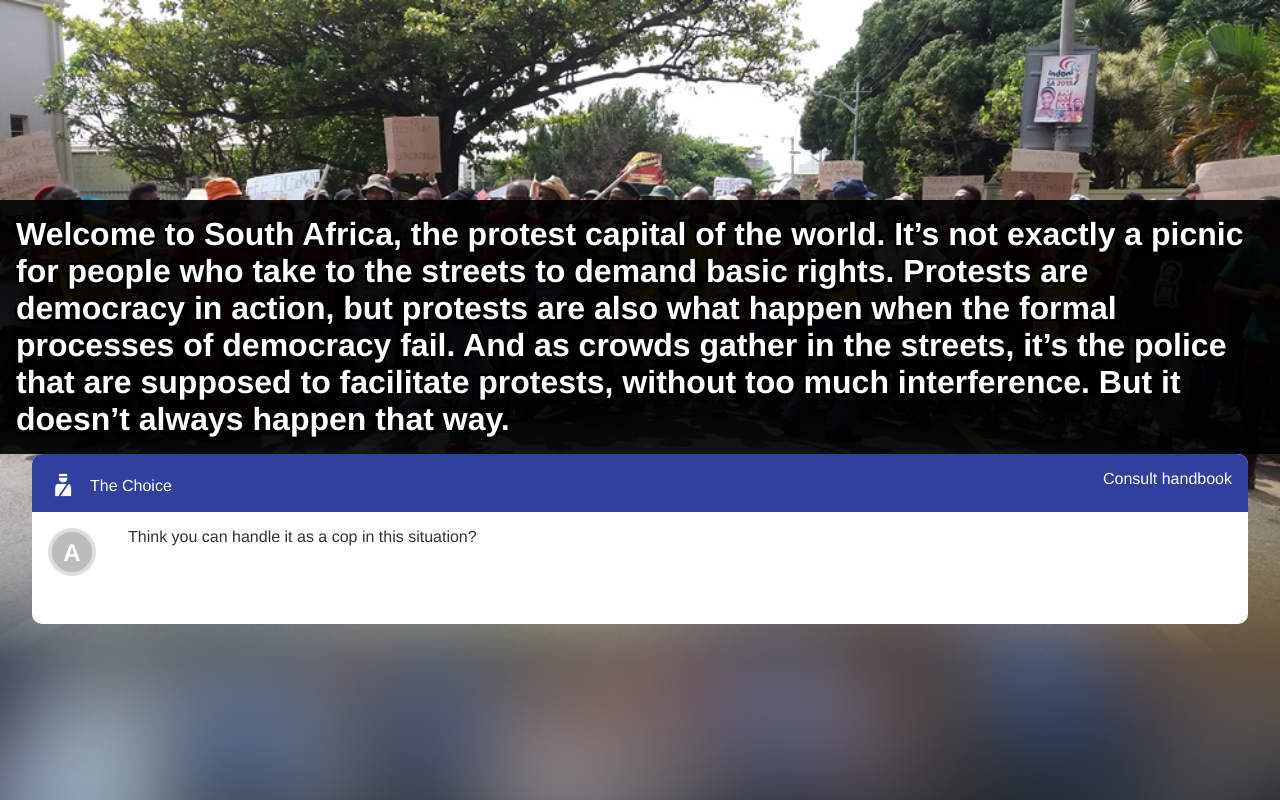
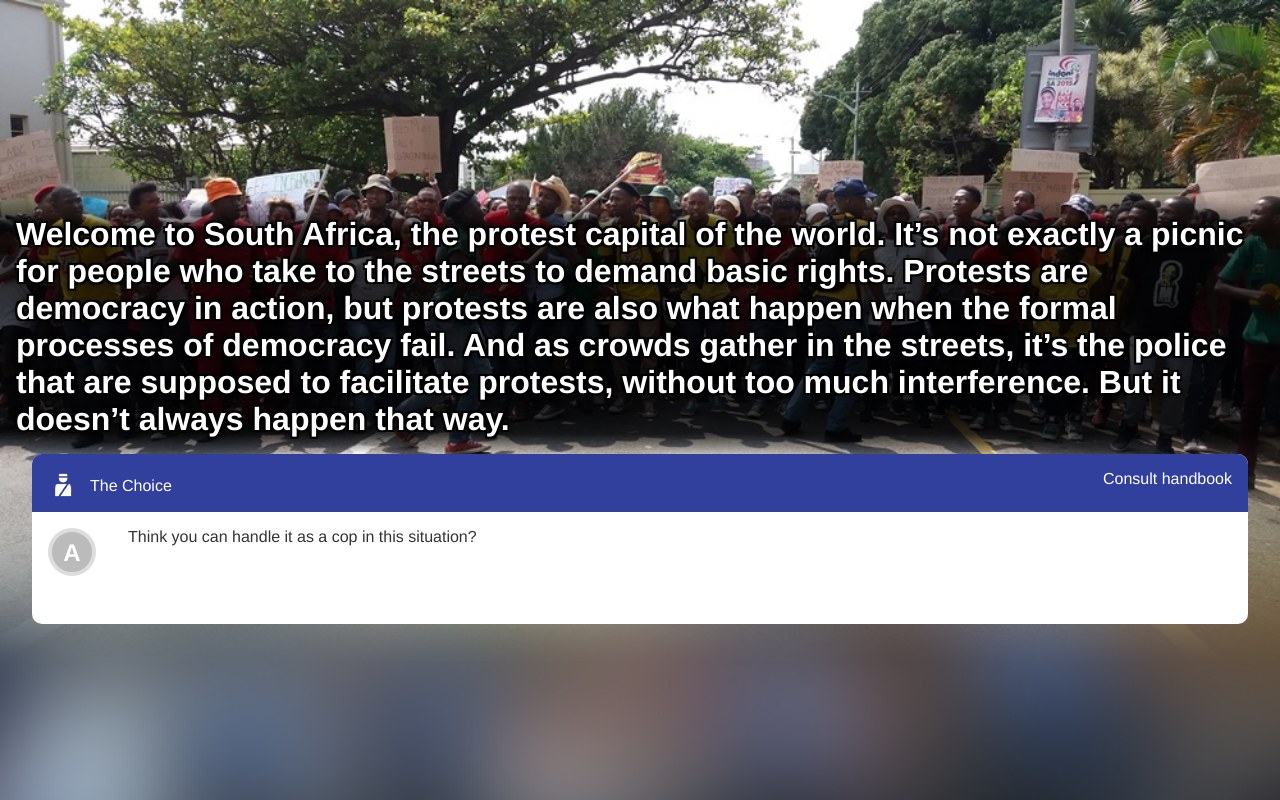
Before and after one commit to jbothma/hackastory-capetown, a website: page index.html in a window 1280 px wide. Shown: the top 800 px of the page. Drawn offline with Linux system fonts and the light colour scheme; a web font is replaced by a local one.

Commit message:
trying stuffs

```diff
--- a/MainStyle.scss
+++ b/MainStyle.scss
@@ -125,7 +125,7 @@ h1 {
     font-size: 2em;
     font-weight: bold;
     padding: 0.5em;
-    background-color: rgba(0,0,0,0.9);
+    background: linear-gradient(to bottom, rgba(0,0,0,0) 0%,rgba(0,0,0,0.7) 12%,rgba(0,0,0,0.7) 92%,rgba(0,0,0,0) 100%);
 
   }
 }
--- a/view.js
+++ b/view.js
@@ -35,6 +35,7 @@
                 $('#mainCard').remove();
                 $newCard.attr('id','mainCard')
                     .css('position','static');
+                handbookButton();
             });
 
         var $qText = $newCard.find('.questionText');
@@ -167,8 +168,11 @@
         $('#popover').hide();
     });
 
-    $('body').find('.showHint').on('click', function() {
-        $('#popover').show();
-    });
+    function handbookButton() {
+        $('body').find('.showHint').on('click', function () {
+            $('#popover').show();
+        });
+    }
+    handbookButton();
 
 })(engine);
```
Also changed, not shown: MainStyle.css.
